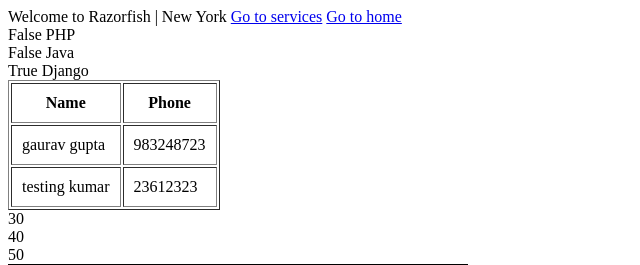
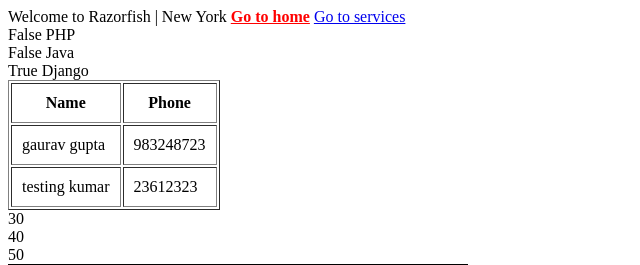
Before and after one commit to gouravguptacom/django-app, a Django app: page / in a window 1280 px wide. Shown: the top 265 px of the page, without its empty margins (0-640 px from the left). Run offline with Django 5.2, Linux system fonts and the light colour scheme.

Commit message:
how to highlight active links

```diff
--- a/mysite/templates/base.html
+++ b/mysite/templates/base.html
@@ -7,12 +7,19 @@
         <meta name="description" content="">
         <meta name="viewport" content="width=device-width, initial-scale=1">
         <link rel="stylesheet" href="">
+        <style>
+            .active {
+                color: red;
+                font-weight: bold;
+            }
+        </style>
     </head>
     <body>
         {% include "message.html" %}
 
-        <a href="/services">Go to services</a>
-        <a href="{% url 'home' %}">Go to home</a>
+        {% url 'home' as home %}
+        <a class="{% if request.path == home %}active{% endif %}" href="{{home}}">Go to home</a>
+        <a class="{% if request.path == '/services/' %}active{% endif %}" href="/services">Go to services</a>
 
         {% block content_x %}{% endblock content_x %}
 
```
